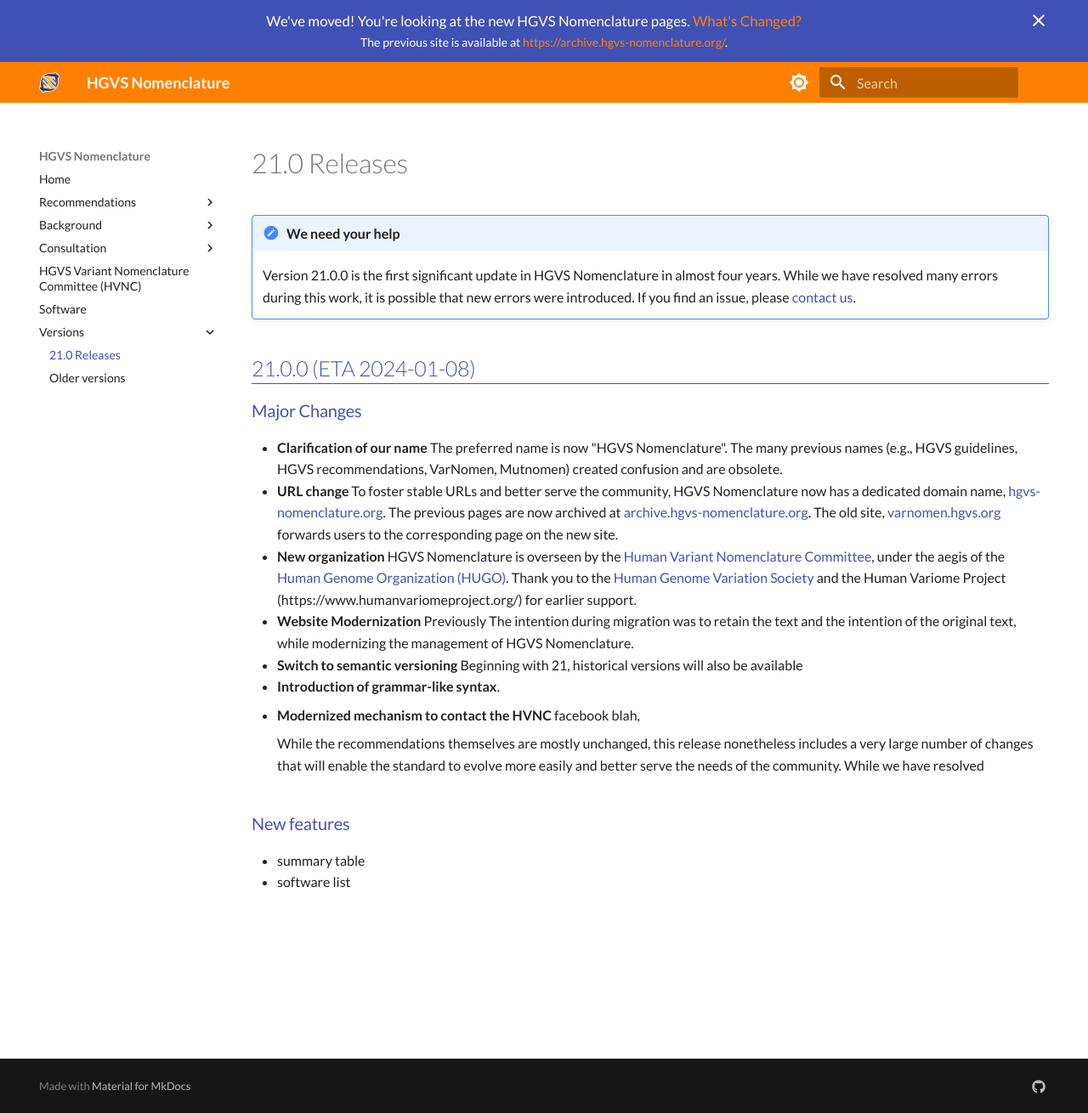
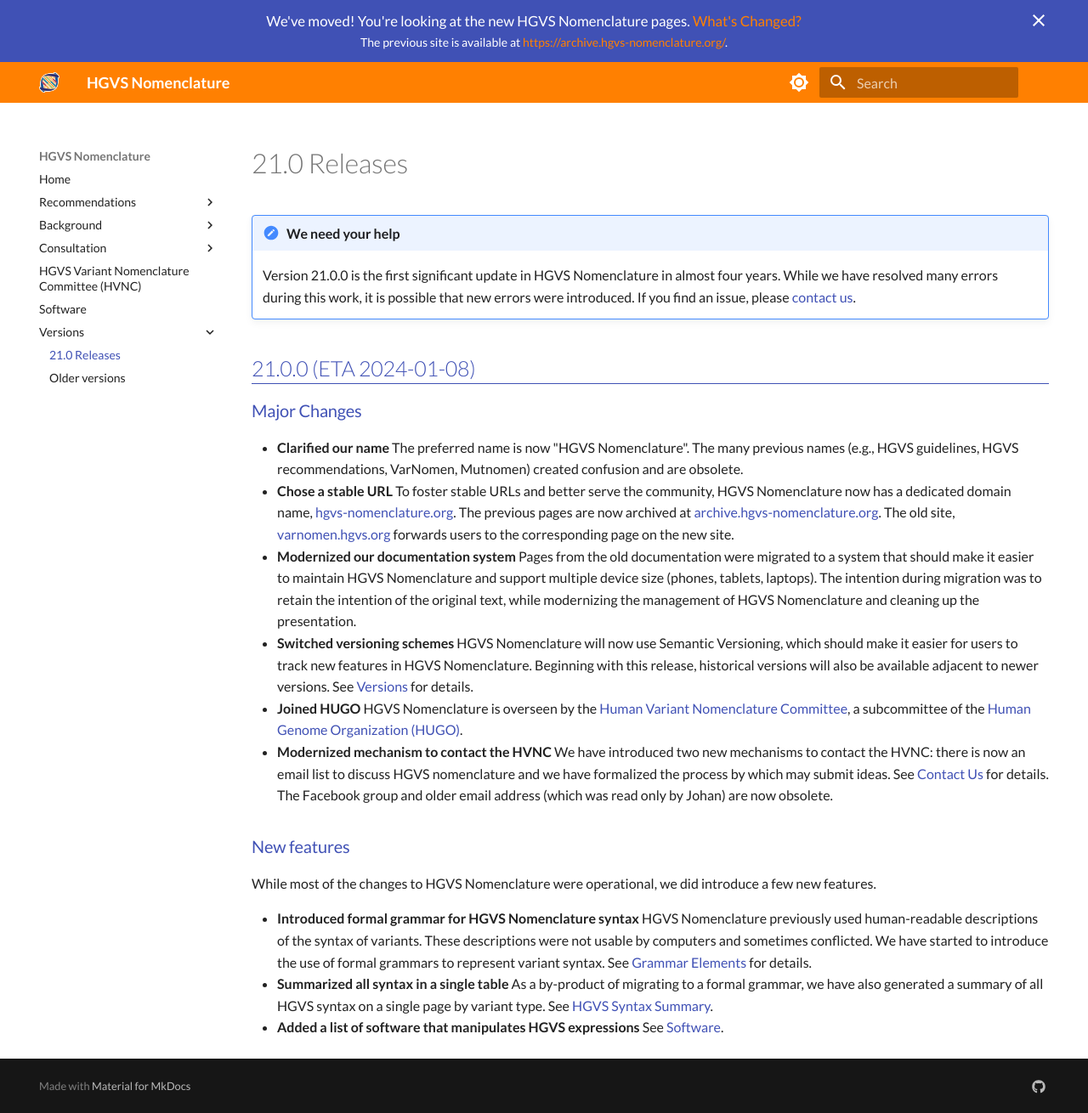
Before and after one commit to HGVSnomenclature/hgvs-nomenclature, an MkDocs documentation site: the page built from docs/versions/21.0.md, in a window 1280 px wide and 1310 px high. Shown: the whole window at 85% size. Built offline with MkDocs 1.6.1 and Material for MkDocs 9.7.7, drawn with Linux system fonts in a browser that asks for light colours.

Commit message:
finished (?) 21.0.0 release notes

```diff
--- a/docs/stylesheets/extra.css
+++ b/docs/stylesheets/extra.css
@@ -296,3 +296,7 @@ table.gc tbody tr:nth-of-type(2n) {
 .md-typeset .info > summary::before {
   background-color: var(--md-primary-fg-color);
 }
+
+.md-typeset .info>.admonition-title:after, .md-typeset .info>summary:after {
+  color: var(--md-primary-fg-color);
+}
--- a/docs/versions/21.0.md
+++ b/docs/versions/21.0.md
@@ -9,18 +9,17 @@
 
 ### Major Changes
 
-- **Clarification of our name** The preferred name is now "HGVS Nomenclature". The many previous names (e.g., HGVS guidelines, HGVS recommendations, VarNomen, Mutnomen) created confusion and are obsolete.
-- **URL change** To foster stable URLs and better serve the community, HGVS Nomenclature now has a dedicated domain name, [hgvs-nomenclature.org](hgvs-nomenclature.org). The previous pages are now archived at [archive.hgvs-nomenclature.org](https://archive.hgvs-nomenclature.org/). The old site, [varnomen.hgvs.org](https://varnomen.hgvs.org/) forwards users to the corresponding page on the new site.
-- **New organization** HGVS Nomenclature is overseen by the [Human Variant Nomenclature Committee](/hvnc/), under the aegis of the [Human Genome Organization (HUGO)](https://www.hugo-international.org/). Thank you to the [Human Genome Variation Society](https://hgvs.org/) and the Human Variome Project (https://www.humanvariomeproject.org/) for earlier support.
-- **Website Modernization** Previously The intention during migration was to retain the text and the intention of the original text, while modernizing the management of HGVS Nomenclature.
-- **Switch to semantic versioning** Beginning with 21, historical versions will also be available
-- **Introduction of grammar-like syntax**.
-- **Modernized mechanism to contact the HVNC** facebook blah,
-
-    While the recommendations themselves are mostly unchanged, this release nonetheless includes a very large number of changes that will enable the standard to evolve more easily and better serve the needs of the community.
-    While we have resolved
+- **Clarified our name** The preferred name is now "HGVS Nomenclature". The many previous names (e.g., HGVS guidelines, HGVS recommendations, VarNomen, Mutnomen) created confusion and are obsolete.
+- **Chose a stable URL** To foster stable URLs and better serve the community, HGVS Nomenclature now has a dedicated domain name, [hgvs-nomenclature.org](hgvs-nomenclature.org). The previous pages are now archived at [archive.hgvs-nomenclature.org](https://archive.hgvs-nomenclature.org/). The old site, [varnomen.hgvs.org](https://varnomen.hgvs.org/) forwards users to the corresponding page on the new site.
+- **Modernized our documentation system** Pages from the old documentation were migrated to a system that should make it easier to maintain HGVS Nomenclature and support multiple device size (phones, tablets, laptops). The intention during migration was to retain the intention of the original text, while modernizing the management of HGVS Nomenclature and cleaning up the presentation.
+- **Switched versioning schemes** HGVS Nomenclature will now use Semantic Versioning, which should make it easier for users to track new features in HGVS Nomenclature. Beginning with this release, historical versions will also be available adjacent to newer versions. See [Versions](..) for details.
+- **Joined HUGO** HGVS Nomenclature is overseen by the [Human Variant Nomenclature Committee](/hvnc/), a subcommittee of the [Human Genome Organization (HUGO)](https://www.hugo-international.org/).
+- **Modernized mechanism to contact the HVNC** We have introduced two new mechanisms to contact the HVNC: there is now an email list to discuss HGVS nomenclature and we have formalized the process by which may submit ideas. See [Contact Us](/#contact-us) for details. The Facebook group and older email address (which was read only by Johan) are now obsolete.
 
 ### New features
 
-- summary table
-- software list
+While most of the changes to HGVS Nomenclature were operational, we did introduce a few new features.
+
+- **Introduced formal grammar for HGVS Nomenclature syntax** HGVS Nomenclature previously used human-readable descriptions of the syntax of variants. These descriptions were not usable by computers and sometimes conflicted. We have started to introduce the use of formal grammars to represent variant syntax. See [Grammar Elements](../../recommendations/grammar/) for details.
+- **Summarized all syntax in a single table** As a by-product of migrating to a formal grammar, we have also generated a summary of all HGVS syntax on a single page by variant type. See [HGVS Syntax Summary](/recommendations/summary/).
+- **Added a list of software that manipulates HGVS expressions** See [Software](/software).
```
Also changed, not shown: docs/versions/index.md (+1 -1 lines).
